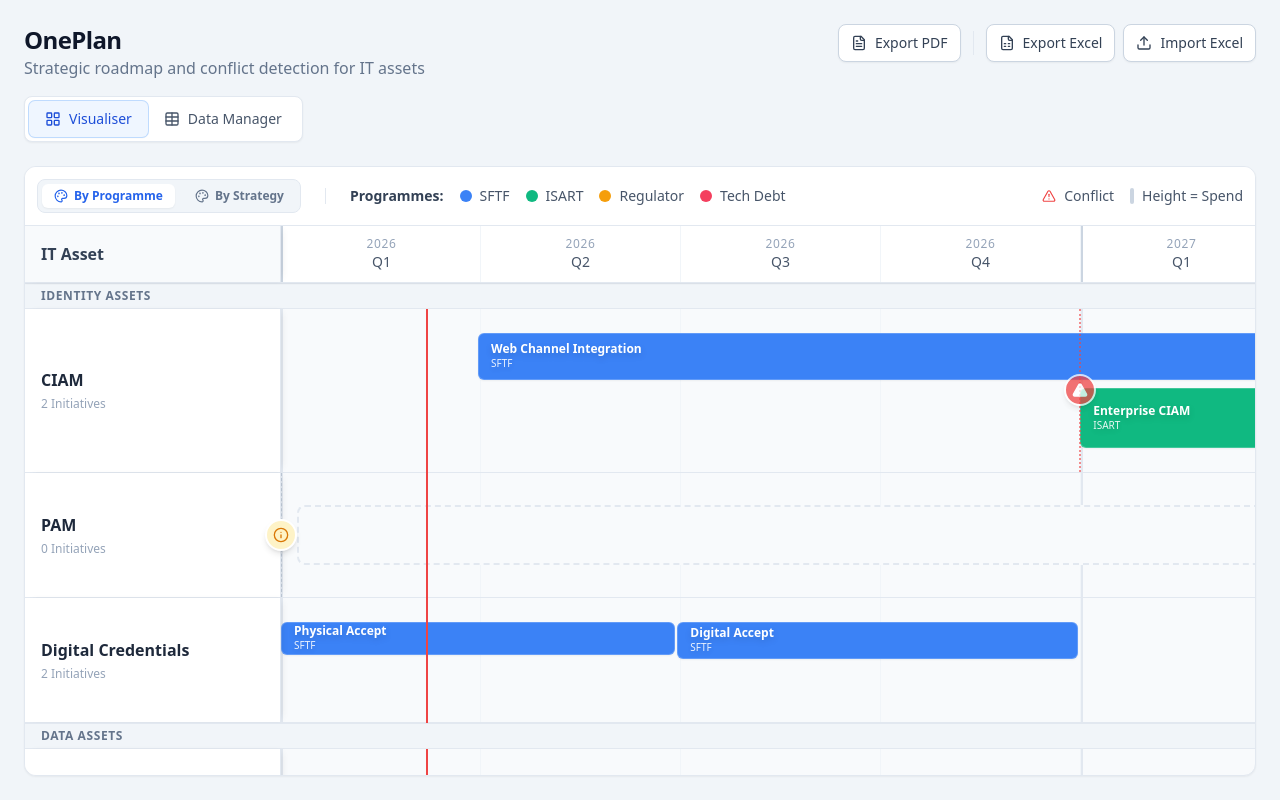
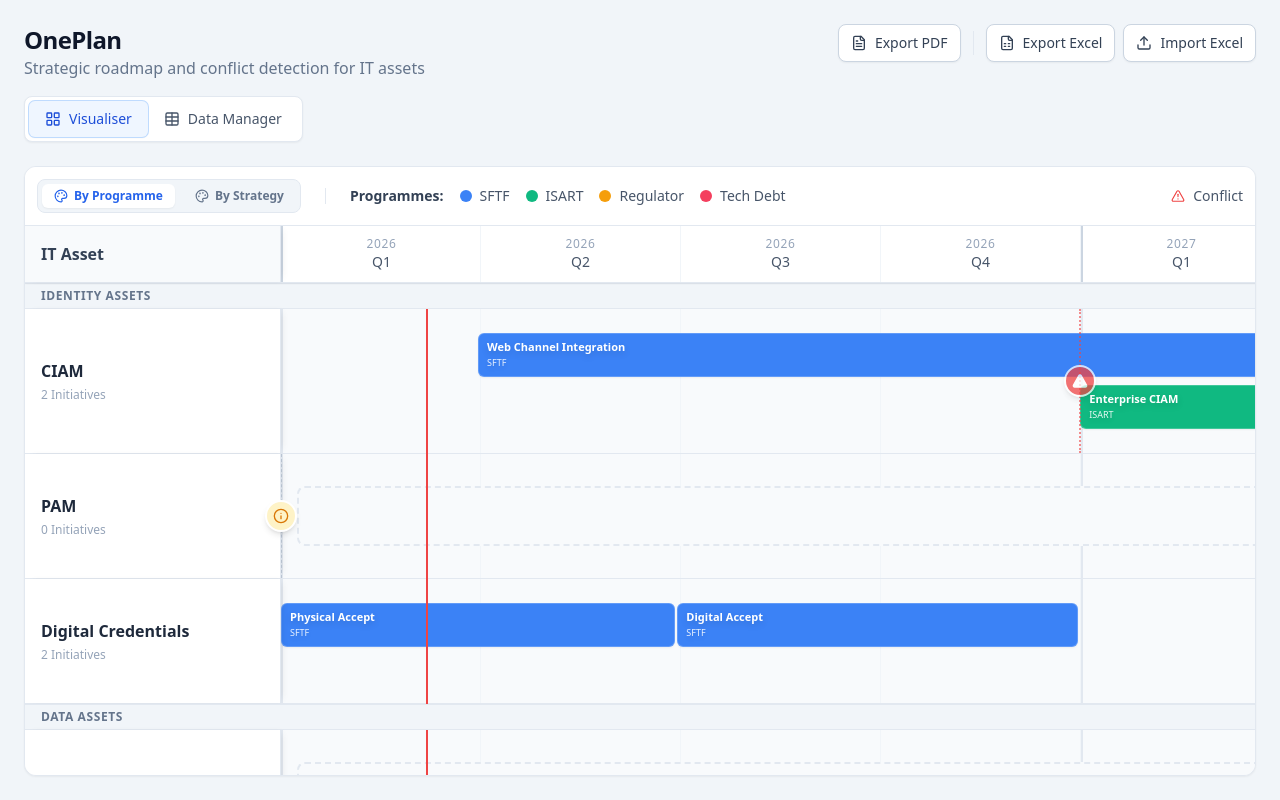
Before and after one commit to waylonkenning/OnePlan, a React (Vite) app: page / in a window 1280 px wide. Built offline with nearby package versions, Linux system fonts and the light colour scheme.

Commit message:
style: standardize initiative height and enable text wrapping

```diff
--- a/src/components/Timeline.tsx
+++ b/src/components/Timeline.tsx
@@ -66,18 +66,10 @@ export function Timeline({ assets, initiatives, milestones, programmes, strategi
     return Math.max(0.5, percentage);
   };
 
-  const maxBudget = Math.max(...initiatives.map(i => i.budget || 0), 100000);
-
   const MIN_ROW_HEIGHT = 100;
-  const BAR_MIN_HEIGHT = 24;
-  const BAR_MAX_HEIGHT = 60;
+  const BAR_HEIGHT = 44;
   const BAR_GAP = 8;
   const ROW_PADDING = 24;
-
-  const getBarHeightPx = (budget: number) => {
-    const safeBudget = budget || 0;
-    return (safeBudget / maxBudget) * (BAR_MAX_HEIGHT - BAR_MIN_HEIGHT) + BAR_MIN_HEIGHT;
-  };
 
   const layoutAsset = (assetInitiatives: Initiative[]) => {
     const sorted = [...assetInitiatives].sort((a, b) => a.startDate.localeCompare(b.startDate));
@@ -88,7 +80,7 @@ export function Timeline({ assets, initiatives, milestones, programmes, strategi
       const left = getPosition(init.startDate);
       const width = getWidth(init.startDate, init.endDate);
       const right = left + width;
-      const height = getBarHeightPx(init.budget || 0);
+      const height = BAR_HEIGHT;
 
       let top = ROW_PADDING;
       let collision = true;
@@ -194,10 +186,6 @@ export function Timeline({ assets, initiatives, milestones, programmes, strategi
                 <AlertTriangle size={14} className="text-red-500" />
                 <span className="text-slate-600">Conflict</span>
             </div>
-            <div className="flex items-center gap-2 whitespace-nowrap">
-                <div className="h-4 w-1 bg-slate-300 rounded-full" />
-                <span className="text-slate-600">Height = Spend</span>
-            </div>
           </div>
       </div>
 
@@ -289,7 +277,7 @@ export function Timeline({ assets, initiatives, milestones, programmes, strategi
                           <div
                             key={init.id}
                             className={cn(
-                              "absolute rounded-md shadow-sm border border-white/20 flex flex-col justify-center px-3 text-white overflow-hidden transition-all hover:z-20 hover:shadow-xl cursor-pointer hover:scale-[1.01]",
+                              "absolute rounded-md shadow-sm border border-white/20 flex flex-col justify-center px-2 text-white overflow-hidden transition-all hover:z-20 hover:shadow-xl cursor-pointer hover:scale-[1.01]",
                               colorClass
                             )}
                             style={{
@@ -300,8 +288,8 @@ export function Timeline({ assets, initiatives, milestones, programmes, strategi
                             }}
                             title={`${init.name}\nProgramme: ${prog?.name}\nStrategy: ${strat?.name}\nBudget: $${(init.budget || 0).toLocaleString()}`}
                           >
-                            <div className="font-bold text-xs truncate leading-tight drop-shadow-md">{init.name}</div>
-                            {subtitle && <div className="text-[10px] opacity-90 truncate drop-shadow-md">{subtitle}</div>}
+                            <div className="font-bold text-[11px] leading-tight drop-shadow-md line-clamp-2">{init.name}</div>
+                            {subtitle && width > 5 && <div className="text-[9px] opacity-90 truncate drop-shadow-md mt-0.5">{subtitle}</div>}
                           </div>
                         );
                       })}
```
